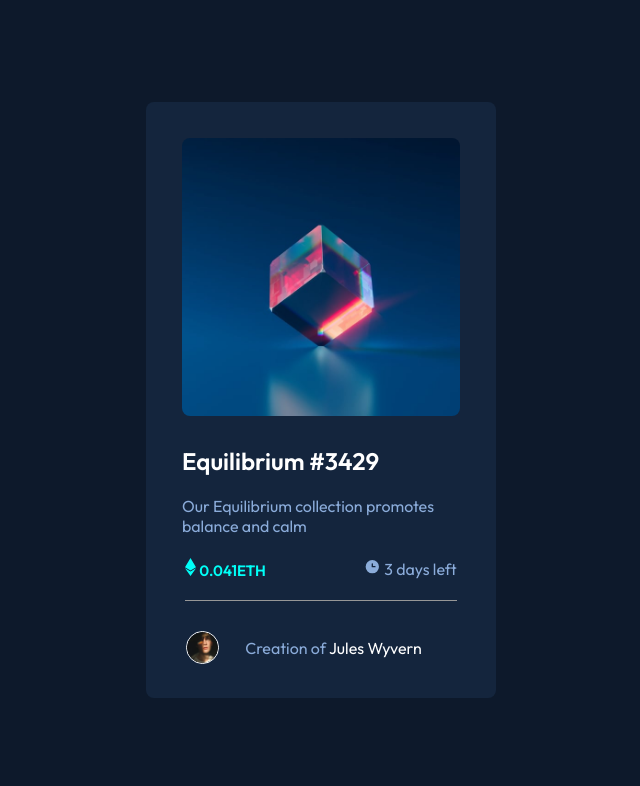
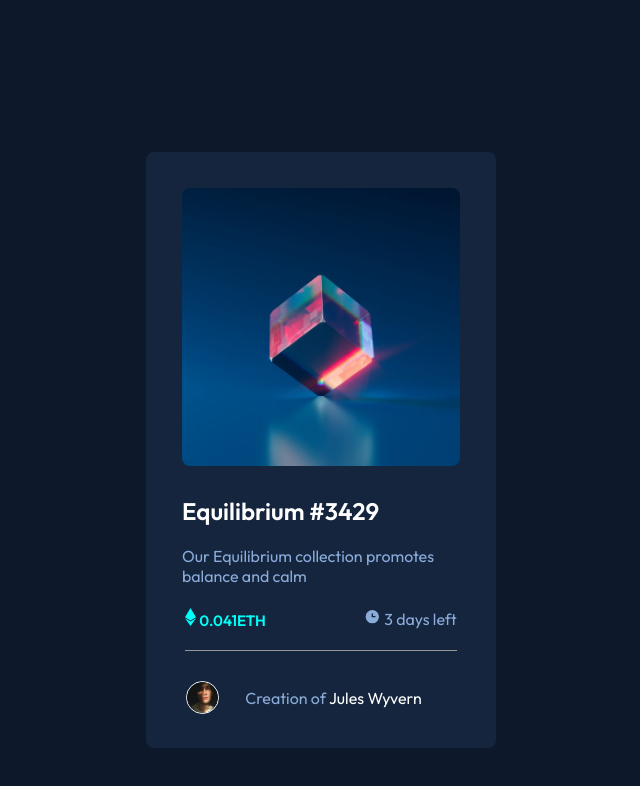
Before and after one commit to yerti/NFT-preview-card-component, a plain HTML site: page index.html in a window 1280 px wide. Shown: the whole page, without its empty margins (319-959 px from the left). Drawn offline with Linux system fonts and the light colour scheme.

Commit message:
Fix: add margin to body

```diff
--- a/style.css
+++ b/style.css
@@ -122,6 +122,9 @@ figure:hover > .image-view { /* hover effect for equilibrium image */
 }
 
 @media screen and (min-width: 700px) {
+    body {
+        margin: 50px;
+    }
     .content-card {
         width: 350px;
         height: 596px;
```
